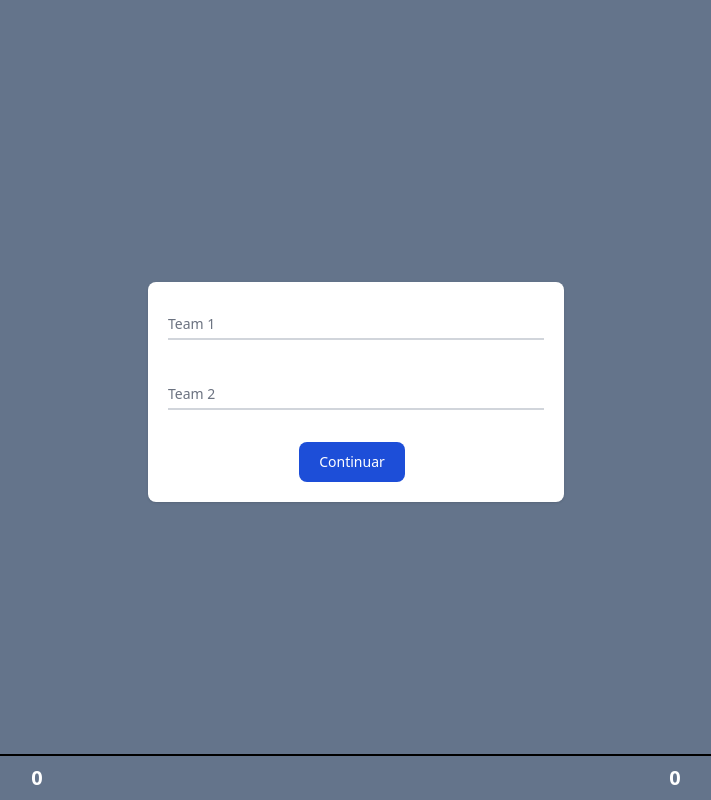
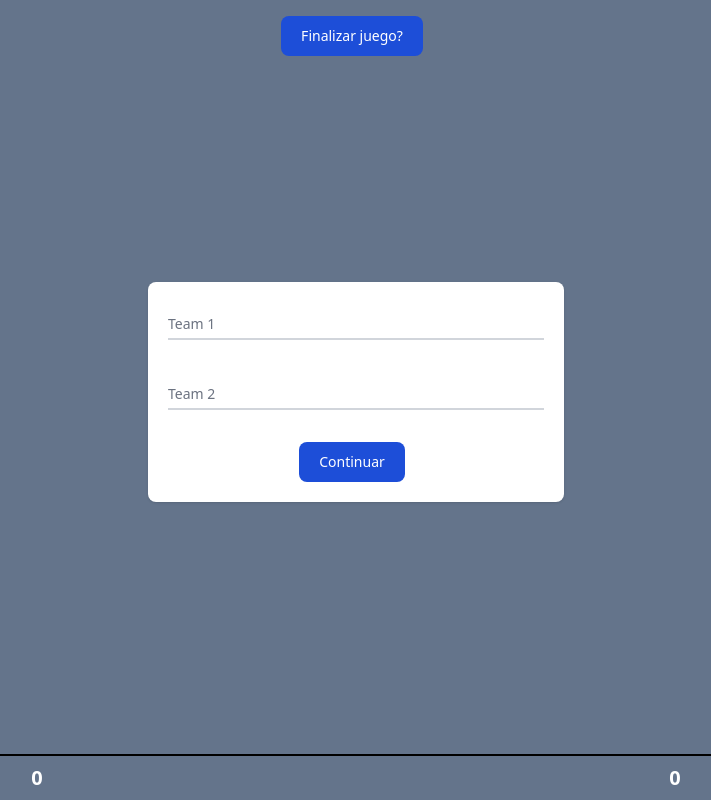
Before and after one commit to franklinogf/dominoes-score, a React (Vite) app: page / in a window 1280 px wide. Shown: the whole page, without its empty margins (284-995 px from the left). Built offline with nearby package versions, Linux system fonts and the light colour scheme.

Commit message:
used Button

```diff
--- a/src/sections/Header.tsx
+++ b/src/sections/Header.tsx
@@ -1,10 +1,15 @@
+import { Button } from '../components/ui/Button'
 import { useNewScore } from '../hooks/useNewScore'
 import { useTeams } from '../hooks/useTeams'
 
 export function Header() {
   const { teams } = useTeams()
   return (
-    <header className='flex justify-around pt-10 sticky top-0 bg-slate-500 '>
+    <header>
+      <div className='flex justify-center w-auto pt-4'>
+        <Button>Finalizar juego?</Button>
+      </div>
+      <div className='flex justify-around pt-10 sticky top-0 bg-slate-500 '>
         <Name
           teamIndex={0}
           label={teams.team1.name}
@@ -13,6 +18,7 @@ export function Header() {
           teamIndex={1}
           label={teams.team2.name}
         />
+      </div>
     </header>
   )
 }
```
Lines whose indentation alone changed are shown as unchanged.
